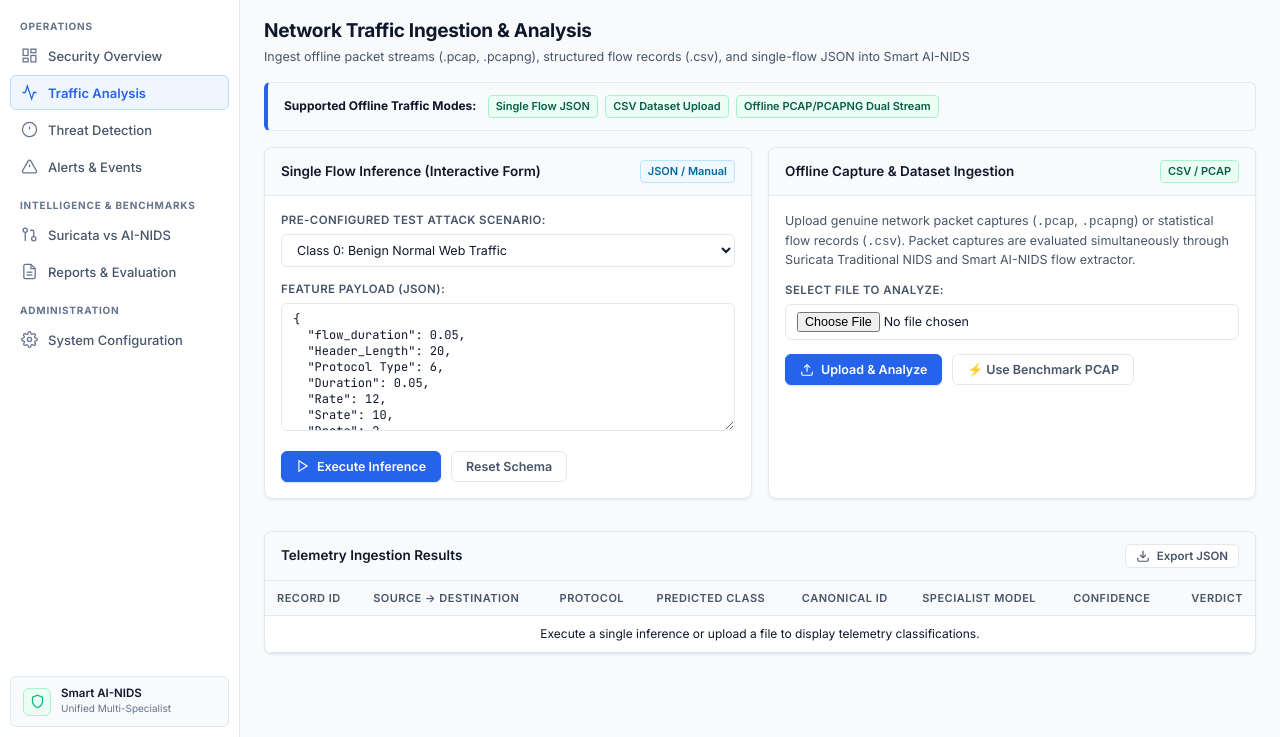
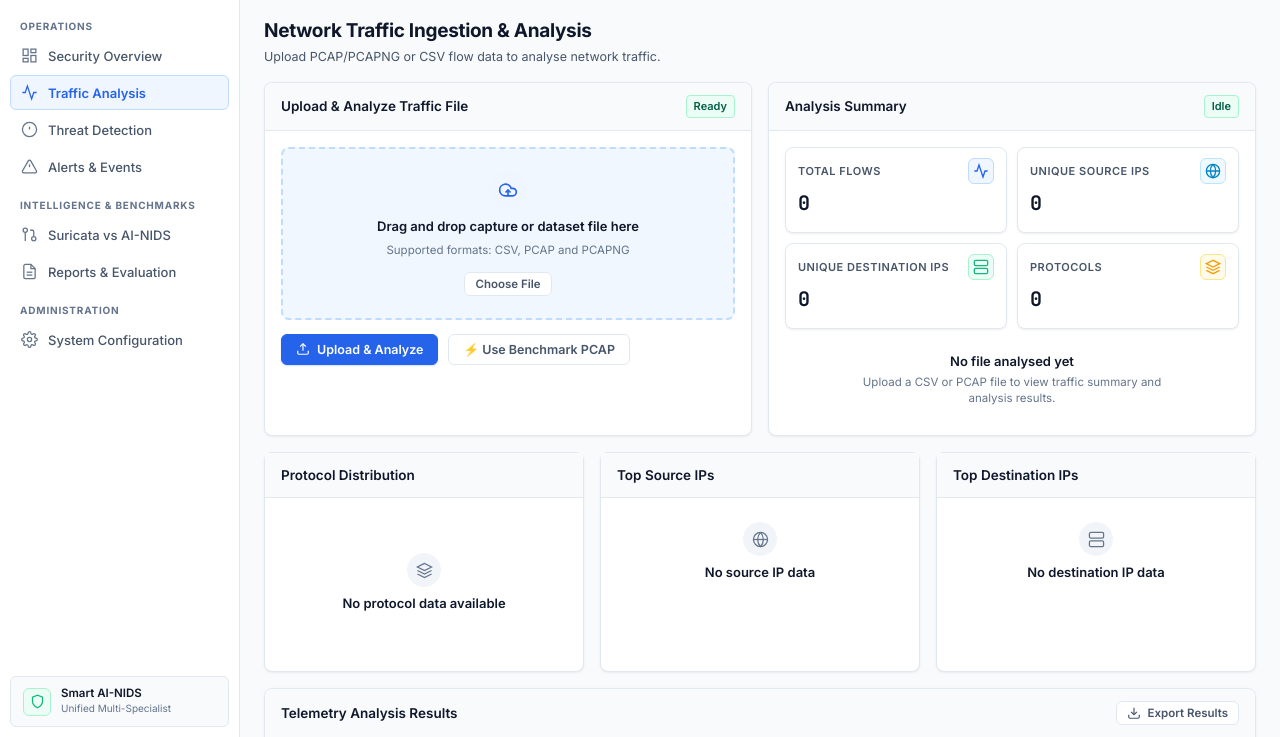
Before and after one commit to kittu7738/Smart-AI-Network-Intrusion-Detection-System, a website: page frontend/public/index.html in a window 1280 px wide. Both pictures are taken after a click on the button "Traffic Analysis". Shown: the part 63-800 px from the top of the page. Drawn offline with Linux system fonts and the light colour scheme; no server answers.

```diff
--- a/frontend/public/index.html
+++ b/frontend/public/index.html
@@ -4,7 +4,7 @@
   <meta charset="UTF-8">
   <meta name="viewport" content="width=device-width, initial-scale=1.0">
   <title>Smart AI-NIDS — Security Operations Center</title>
-  <link rel="stylesheet" href="css/style.css?v=2.4.0">
+  <link rel="stylesheet" href="css/style.css?v=2.5.0">
   <link rel="preconnect" href="https://fonts.googleapis.com">
   <link rel="preconnect" href="https://fonts.gstatic.com" crossorigin>
   <link href="https://fonts.googleapis.com/css2?family=Inter:wght@400;500;600;700&family=JetBrains+Mono:wght@400;500;600;700&display=swap" rel="stylesheet">
@@ -33,14 +33,14 @@
         <ul class="nav-links-list">
           <!-- 1. Security Overview -->
           <li>
-            <button class="nav-item-btn active" data-view="view-overview">
+            <button class="nav-item-btn" data-view="view-overview">
               <svg viewBox="0 0 24 24" fill="none" stroke="currentColor"><rect x="3" y="3" width="7" height="9"/><rect x="14" y="3" width="7" height="5"/><rect x="14" y="12" width="7" height="9"/><rect x="3" y="16" width="7" height="5"/></svg>
               <span>Security Overview</span>
             </button>
           </li>
           <!-- 2. Traffic Analysis -->
           <li>
-            <button class="nav-item-btn" data-view="view-traffic">
+            <button class="nav-item-btn active" data-view="view-traffic">
               <svg viewBox="0 0 24 24" fill="none" stroke="currentColor"><polyline points="22 12 18 12 15 21 9 3 6 12 2 12"/></svg>
               <span>Traffic Analysis</span>
             </button>
@@ -345,80 +345,37 @@
           <div class="page-title-row">
             <div>
               <h1 class="page-heading">Network Traffic Ingestion &amp; Analysis</h1>
-              <div class="page-description">Ingest offline packet streams (.pcap, .pcapng), structured flow records (.csv), and single-flow JSON into Smart AI-NIDS</div>
+              <div class="page-description">Upload PCAP/PCAPNG or CSV flow data to analyse network traffic.</div>
             </div>
           </div>
 
-          <!-- Capabilities Callout Box -->
-          <div class="callout-box">
-            <strong>Supported Offline Traffic Modes:</strong>
-            <span class="tag tag-benign" style="margin-left: 8px;">Single Flow JSON</span>
-            <span class="tag tag-benign" style="margin-left: 4px;">CSV Dataset Upload</span>
-            <span class="tag tag-benign" style="margin-left: 4px;">Offline PCAP/PCAPNG Dual Stream</span>
-          </div>
-
-          <div style="display: grid; grid-template-columns: 1fr 1fr; gap: 16px; margin-bottom: 16px;">
-            <!-- INGESTION METHOD 1: SINGLE FLOW INFERENCE -->
-            <div class="card">
+          <!-- ROW 1: UPLOAD & SUMMARY (2 COLUMNS) -->
+          <div class="traffic-top-grid">
+            <!-- CARD A: UPLOAD & ANALYZE TRAFFIC FILE -->
+            <div class="card" style="margin-bottom: 0;">
               <div class="card-header">
-                <span class="card-title">Single Flow Inference (Interactive Form)</span>
-                <span class="tag tag-info">JSON / Manual</span>
+                <span class="card-title">Upload &amp; Analyze Traffic File</span>
+                <span class="tag tag-benign">Ready</span>
               </div>
               <div class="card-body">
-                <div class="form-group">
-                  <label class="form-label">Pre-configured Test Attack Scenario:</label>
-                  <select class="form-select" id="traffic-preset-select">
-                    <option value="0">Class 0: Benign Normal Web Traffic</option>
-                    <option value="1">Class 1: DDoS Volumetric Flood (CICIoT2023)</option>
-                    <option value="2">Class 2: DoS Slowloris Inter-Arrival Attack</option>
-                    <option value="3">Class 3: Botnet C2 Beaconing (CICIoT2023)</option>
-                    <option value="4">Class 4: Infiltration Protocol Anomaly</option>
-                    <option value="5">Class 5: Brute Force SSH/FTP Burst</option>
-                    <option value="6">Class 6: Web Attack SQLi / XSS Payload</option>
-                    <option value="7">Class 7: DNS Spoofing Poisoned Response</option>
-                    <option value="8">Class 8: IP Spoofing 5G Martian Header</option>
-                    <option value="9">Class 9: ARP Spoofing Layer-2 Poisoning</option>
-                    <option value="10">Class 10: Recon / Port Scan SYN Sweep</option>
-                    <option value="11">Class 11: MITM SSLStrip Asymmetric Session</option>
-                    <option value="12">Class 12: DNS Tunneling Exfiltration Query</option>
-                  </select>
+                <!-- Large drag-and-drop upload area -->
+                <div class="traffic-dropzone" id="traffic-dropzone">
+                  <div class="dropzone-icon">
+                    <svg viewBox="0 0 24 24" fill="none" stroke="currentColor" stroke-width="2"><path d="M17.5 19H9a7 7 0 1 1 6.71-9h1.79a4.5 4.5 0 1 1 0 9Z"/><path d="M12 12v6"/><path d="m15 15-3-3-3 3"/></svg>
+                  </div>
+                  <div class="dropzone-title">Drag and drop capture or dataset file here</div>
+                  <div class="dropzone-subtitle">Supported formats: CSV, PCAP and PCAPNG</div>
+                  <div style="margin-top: 6px;">
+                    <button type="button" class="btn btn-secondary btn-sm" id="btn-traffic-choose-file">Choose File</button>
+                    <input type="file" id="traffic-file-input" accept=".pcap,.pcapng,.csv" style="display: none;">
+                  </div>
+                  <div id="traffic-selected-file-info" style="display: none; margin-top: 6px; font-size: 12px; font-weight: 600; color: var(--color-primary); font-family: var(--font-mono);"></div>
                 </div>
 
-                <div class="form-group">
-                  <label class="form-label">Feature Payload (JSON):</label>
-                  <textarea class="form-textarea" id="traffic-single-json" rows="7"></textarea>
-                </div>
-
-                <div style="display: flex; gap: 10px;">
-                  <button class="btn btn-primary" id="btn-traffic-predict-single">
-                    <svg viewBox="0 0 24 24" fill="none" stroke="currentColor" stroke-width="2"><polygon points="5 3 19 12 5 21 5 3"/></svg>
-                    Execute Inference
-                  </button>
-                  <button class="btn btn-secondary" id="btn-traffic-reset-single">Reset Schema</button>
-                </div>
-              </div>
-            </div>
-
-            <!-- INGESTION METHOD 2: CSV / PCAP DATASET UPLOAD -->
-            <div class="card">
-              <div class="card-header">
-                <span class="card-title">Offline Capture &amp; Dataset Ingestion</span>
-                <span class="tag tag-benign">CSV / PCAP</span>
-              </div>
-              <div class="card-body">
-                <p style="font-size: 12.5px; color: var(--text-secondary); margin-bottom: 12px;">
-                  Upload genuine network packet captures (<code>.pcap</code>, <code>.pcapng</code>) or statistical flow records (<code>.csv</code>).
-                  Packet captures are evaluated simultaneously through Suricata Traditional NIDS and Smart AI-NIDS flow extractor.
-                </p>
-
-                <div class="form-group">
-                  <label class="form-label">Select File to Analyze:</label>
-                  <input type="file" class="form-input" id="traffic-file-input" accept=".pcap,.pcapng,.csv,.json">
-                </div>
-
-                <div id="traffic-upload-progress" style="display: none; margin-bottom: 12px;">
+                <!-- Upload Progress -->
+                <div id="traffic-upload-progress" style="display: none; margin-top: 12px; margin-bottom: 6px;">
                   <div style="display: flex; justify-content: space-between; font-size: 11px; margin-bottom: 4px;">
-                    <span id="traffic-progress-text">Ingesting capture file...</span>
+                    <span id="traffic-progress-text">Ingesting traffic file...</span>
                     <span id="traffic-progress-pct">0%</span>
                   </div>
                   <div style="width: 100%; height: 6px; background-color: var(--bg-card-hover); border-radius: 3px; overflow: hidden;">
@@ -426,7 +383,8 @@
                   </div>
                 </div>
 
-                <div style="display: flex; gap: 10px;">
+                <!-- Action Buttons -->
+                <div style="display: flex; gap: 10px; margin-top: 14px;">
                   <button class="btn btn-primary" id="btn-traffic-upload">
                     <svg viewBox="0 0 24 24" fill="none" stroke="currentColor" stroke-width="2"><path d="M21 15v4a2 2 0 0 1-2 2H5a2 2 0 0 1-2-2v-4"/><polyline points="17 8 12 3 7 8"/><line x1="12" y1="3" x2="12" y2="15"/></svg>
                     Upload &amp; Analyze
@@ -437,48 +395,162 @@
                 </div>
               </div>
             </div>
-          </div>
 
-          <!-- TRAFFIC SUMMARY AREA (DYNAMIC) -->
-          <div id="traffic-summary-card" class="card" style="display: none;">
-            <div class="card-header">
-              <span class="card-title">Traffic Analysis Summary</span>
-              <span class="tag tag-benign" id="traffic-summary-status">Completed</span>
-            </div>
-            <div class="card-body">
-              <div style="display: grid; grid-template-columns: repeat(auto-fit, minmax(180px, 1fr)); gap: 14px;">
-                <div>
-                  <div style="font-size: 11px; color: var(--text-muted); text-transform: uppercase;">Source File</div>
-                  <div style="font-weight: 600; font-size: 13.5px; margin-top: 2px;" id="traffic-summary-filename">—</div>
+            <!-- CARD B: ANALYSIS SUMMARY -->
+            <div class="card" style="margin-bottom: 0;">
+              <div class="card-header">
+                <span class="card-title">Analysis Summary</span>
+                <span class="tag tag-benign" id="traffic-summary-status">Idle</span>
+              </div>
+              <div class="card-body" style="display: flex; flex-direction: column; justify-content: space-between;">
+                <!-- 4 compact metric cards -->
+                <div style="display: grid; grid-template-columns: 1fr 1fr; gap: 10px; margin-bottom: 12px;">
+                  <div class="kpi-card" style="padding: 10px 12px; margin-bottom: 0;">
+                    <div class="kpi-top" style="margin-bottom: 4px;">
+                      <span class="kpi-label">Total Flows</span>
+                      <div class="kpi-icon-box blue" style="width: 26px; height: 26px;">
+                        <svg viewBox="0 0 24 24" fill="none" stroke="currentColor" stroke-width="2"><polyline points="22 12 18 12 15 21 9 3 6 12 2 12"/></svg>
+                      </div>
+                    </div>
+                    <div class="kpi-value" id="traffic-sum-flows" style="font-size: 20px;">0</div>
+                  </div>
+
+                  <div class="kpi-card" style="padding: 10px 12px; margin-bottom: 0;">
+                    <div class="kpi-top" style="margin-bottom: 4px;">
+                      <span class="kpi-label">Unique Source IPs</span>
+                      <div class="kpi-icon-box cyan" style="width: 26px; height: 26px;">
+                        <svg viewBox="0 0 24 24" fill="none" stroke="currentColor" stroke-width="2"><circle cx="12" cy="12" r="10"/><path d="M12 2a14.5 14.5 0 0 0 0 20 14.5 14.5 0 0 0 0-20"/><path d="M2 12h20"/></svg>
+                      </div>
+                    </div>
+                    <div class="kpi-value" id="traffic-sum-src-ips" style="font-size: 20px;">0</div>
+                  </div>
+
+                  <div class="kpi-card" style="padding: 10px 12px; margin-bottom: 0;">
+                    <div class="kpi-top" style="margin-bottom: 4px;">
+                      <span class="kpi-label">Unique Destination IPs</span>
+                      <div class="kpi-icon-box green" style="width: 26px; height: 26px;">
+                        <svg viewBox="0 0 24 24" fill="none" stroke="currentColor" stroke-width="2"><rect x="2" y="2" width="20" height="8" rx="2" ry="2"/><rect x="2" y="14" width="20" height="8" rx="2" ry="2"/><line x1="6" y1="6" x2="6.01" y2="6"/><line x1="6" y1="18" x2="6.01" y2="18"/></svg>
+                      </div>
+                    </div>
+                    <div class="kpi-value" id="traffic-sum-dest-ips" style="font-size: 20px;">0</div>
+                  </div>
+
+                  <div class="kpi-card" style="padding: 10px 12px; margin-bottom: 0;">
+                    <div class="kpi-top" style="margin-bottom: 4px;">
+                      <span class="kpi-label">Protocols</span>
+                      <div class="kpi-icon-box amber" style="width: 26px; height: 26px;">
+                        <svg viewBox="0 0 24 24" fill="none" stroke="currentColor" stroke-width="2"><polygon points="12 2 2 7 12 12 22 7 12 2"/><polyline points="2 17 12 22 22 17"/><polyline points="2 12 12 17 22 12"/></svg>
+                      </div>
+                    </div>
+                    <div class="kpi-value" id="traffic-sum-protocols" style="font-size: 20px;">0</div>
+                  </div>
                 </div>
-                <div>
-                  <div style="font-size: 11px; color: var(--text-muted); text-transform: uppercase;">Total Flows / Packets</div>
-                  <div style="font-weight: 600; font-size: 13.5px; margin-top: 2px;" id="traffic-summary-total">0</div>
+
+                <!-- Empty state message before analysis -->
+                <div id="traffic-summary-empty-msg" class="soc-empty-state" style="padding: 12px 10px; min-height: auto;">
+                  <h4 class="empty-state-title">No file analysed yet</h4>
+                  <p class="empty-state-desc">Upload a CSV or PCAP file to view traffic summary and analysis results.</p>
                 </div>
-                <div>
-                  <div style="font-size: 11px; color: var(--text-muted); text-transform: uppercase;">Threats Detected</div>
-                  <div style="font-weight: 600; font-size: 13.5px; margin-top: 2px; color: var(--color-critical);" id="traffic-summary-threats">0</div>
-                </div>
-                <div>
-                  <div style="font-size: 11px; color: var(--text-muted); text-transform: uppercase;">Processing Duration</div>
-                  <div style="font-weight: 600; font-size: 13.5px; margin-top: 2px;" id="traffic-summary-duration">—</div>
+
+                <!-- Analysis metadata bar (shown when analyzed) -->
+                <div id="traffic-summary-meta" style="display: none; justify-content: space-between; align-items: center; padding: 10px 12px; background-color: var(--bg-app); border: 1px solid var(--border-subtle); border-radius: 6px; font-size: 11.5px; color: var(--text-secondary);">
+                  <div>File: <strong id="traffic-summary-filename" style="color: var(--text-primary); font-family: var(--font-mono);">—</strong></div>
+                  <div>Duration: <strong id="traffic-summary-duration" style="color: var(--text-primary);">—</strong></div>
+                  <div>Threats: <strong id="traffic-summary-threats" style="color: var(--color-critical);">0</strong></div>
                 </div>
               </div>
             </div>
           </div>
 
-          <!-- INGESTION RESULTS TABLE -->
+          <!-- ROW 2: TRAFFIC INSIGHTS (3 CARDS) -->
+          <div class="traffic-insights-grid">
+            <!-- INSIGHT 1: PROTOCOL DISTRIBUTION -->
+            <div class="traffic-insight-card">
+              <div class="card-header">
+                <span class="card-title">Protocol Distribution</span>
+              </div>
+              <div class="card-body">
+                <div id="traffic-proto-empty" class="soc-empty-state">
+                  <div class="empty-state-icon">
+                    <svg viewBox="0 0 24 24" fill="none" stroke="currentColor" stroke-width="1.8"><polygon points="12 2 2 7 12 12 22 7 12 2"/><polyline points="2 17 12 22 22 17"/><polyline points="2 12 12 17 22 12"/></svg>
+                  </div>
+                  <h4 class="empty-state-title">No protocol data available</h4>
+                </div>
+                <div id="traffic-proto-container" style="display: none; height: 160px; position: relative;">
+                  <canvas id="traffic-proto-chart"></canvas>
+                </div>
+              </div>
+            </div>
+
+            <!-- INSIGHT 2: TOP SOURCE IPS -->
+            <div class="traffic-insight-card">
+              <div class="card-header">
+                <span class="card-title">Top Source IPs</span>
+              </div>
+              <div class="card-body" style="padding: 0; justify-content: flex-start;">
+                <div id="traffic-srcip-empty" class="soc-empty-state" style="padding: 24px 16px;">
+                  <div class="empty-state-icon">
+                    <svg viewBox="0 0 24 24" fill="none" stroke="currentColor" stroke-width="1.8"><circle cx="12" cy="12" r="10"/><path d="M12 2a14.5 14.5 0 0 0 0 20 14.5 14.5 0 0 0 0-20"/><path d="M2 12h20"/></svg>
+                  </div>
+                  <h4 class="empty-state-title">No source IP data</h4>
+                </div>
+                <div id="traffic-srcip-container" style="display: none; width: 100%; max-height: 200px; overflow-y: auto;">
+                  <table class="soc-table">
+                    <thead>
+                      <tr>
+                        <th style="width: 45px;">Rank</th>
+                        <th>Source IP</th>
+                        <th style="text-align: right;">Flow Count</th>
+                        <th style="text-align: right;">Percentage</th>
+                      </tr>
+                    </thead>
+                    <tbody id="traffic-srcip-tbody"></tbody>
+                  </table>
+                </div>
+              </div>
+            </div>
+
+            <!-- INSIGHT 3: TOP DESTINATION IPS -->
+            <div class="traffic-insight-card">
+              <div class="card-header">
+                <span class="card-title">Top Destination IPs</span>
+              </div>
+              <div class="card-body" style="padding: 0; justify-content: flex-start;">
+                <div id="traffic-destip-empty" class="soc-empty-state" style="padding: 24px 16px;">
+                  <div class="empty-state-icon">
+                    <svg viewBox="0 0 24 24" fill="none" stroke="currentColor" stroke-width="1.8"><rect x="2" y="2" width="20" height="8" rx="2" ry="2"/><rect x="2" y="14" width="20" height="8" rx="2" ry="2"/><line x1="6" y1="6" x2="6.01" y2="6"/><line x1="6" y1="18" x2="6.01" y2="18"/></svg>
+                  </div>
+                  <h4 class="empty-state-title">No destination IP data</h4>
+                </div>
+                <div id="traffic-destip-container" style="display: none; width: 100%; max-height: 200px; overflow-y: auto;">
+                  <table class="soc-table">
+                    <thead>
+                      <tr>
+                        <th style="width: 45px;">Rank</th>
+                        <th>Destination IP</th>
+                        <th style="text-align: right;">Flow Count</th>
+                        <th style="text-align: right;">Percentage</th>
+                      </tr>
+                    </thead>
+                    <tbody id="traffic-destip-tbody"></tbody>
+                  </table>
+                </div>
+              </div>
+            </div>
+          </div>
+
+          <!-- ROW 3: TELEMETRY ANALYSIS RESULTS TABLE -->
           <div class="card">
             <div class="card-header">
-              <span class="card-title">Telemetry Ingestion Results</span>
+              <span class="card-title">Telemetry Analysis Results</span>
               <div style="display: flex; gap: 8px;">
                 <button class="btn btn-secondary btn-sm" id="btn-traffic-export-json">
                   <svg viewBox="0 0 24 24" fill="none" stroke="currentColor" stroke-width="2"><path d="M21 15v4a2 2 0 0 1-2 2H5a2 2 0 0 1-2-2v-4"/><polyline points="7 10 12 15 17 10"/><line x1="12" y1="15" x2="12" y2="3"/></svg>
-                  Export JSON
+                  Export Results
                 </button>
               </div>
             </div>
-            <div class="card-body" style="padding: 0; max-height: 380px; overflow-y: auto;">
+            <div class="card-body" style="padding: 0; max-height: 420px; overflow-y: auto;">
               <table class="soc-table">
                 <thead>
                   <tr>
@@ -486,14 +558,25 @@
                     <th>Source &rarr; Destination</th>
                     <th>Protocol</th>
                     <th>Predicted Class</th>
-                    <th>Canonical ID</th>
+                    <th>Class ID</th>
                     <th>Specialist Model</th>
                     <th>Confidence</th>
-                    <th style="text-align: right;">Verdict</th>
+                    <th>Verdict</th>
+                    <th style="text-align: right;">Details</th>
                   </tr>
                 </thead>
                 <tbody id="traffic-results-tbody">
-                  <tr><td colspan="8" class="soc-table-empty">Execute a single inference or upload a file to display telemetry classifications.</td></tr>
+                  <tr>
+                    <td colspan="9">
+                      <div class="soc-empty-state" style="padding: 28px 16px;">
+                        <div class="empty-state-icon">
+                          <svg viewBox="0 0 24 24" fill="none" stroke="currentColor" stroke-width="1.8"><line x1="18" y1="20" x2="18" y2="10"/><line x1="12" y1="20" x2="12" y2="4"/><line x1="6" y1="20" x2="6" y2="14"/></svg>
+                        </div>
+                        <h4 class="empty-state-title">No telemetry results yet</h4>
+                        <p class="empty-state-desc">Upload and analyse a traffic file to view classification results.</p>
+                      </div>
+                    </td>
+                  </tr>
                 </tbody>
               </table>
             </div>
@@ -1291,11 +1374,24 @@
     </div>
   </div>
 
+  <!-- Telemetry Record Details Modal -->
+  <div id="traffic-record-modal" class="soc-modal-backdrop" style="display: none;">
+    <div class="soc-modal-card">
+      <div class="soc-modal-header">
+        <div class="soc-modal-title">Telemetry Record Details</div>
+        <button class="soc-modal-close" id="btn-traffic-modal-close" aria-label="Close">&times;</button>
+      </div>
+      <div class="soc-modal-body" id="traffic-modal-content">
+        <!-- Populated dynamically -->
+      </div>
+    </div>
+  </div>
+
   <!-- Vendor Scripts -->
   <script src="vendor/chart.min.js"></script>
 
   <!-- Application Logic -->
-  <script src="js/api.js?v=2.4.0"></script>
-  <script src="js/app.js?v=2.4.0"></script>
+  <script src="js/api.js?v=2.5.0"></script>
+  <script src="js/app.js?v=2.5.0"></script>
 </body>
 </html>
```
